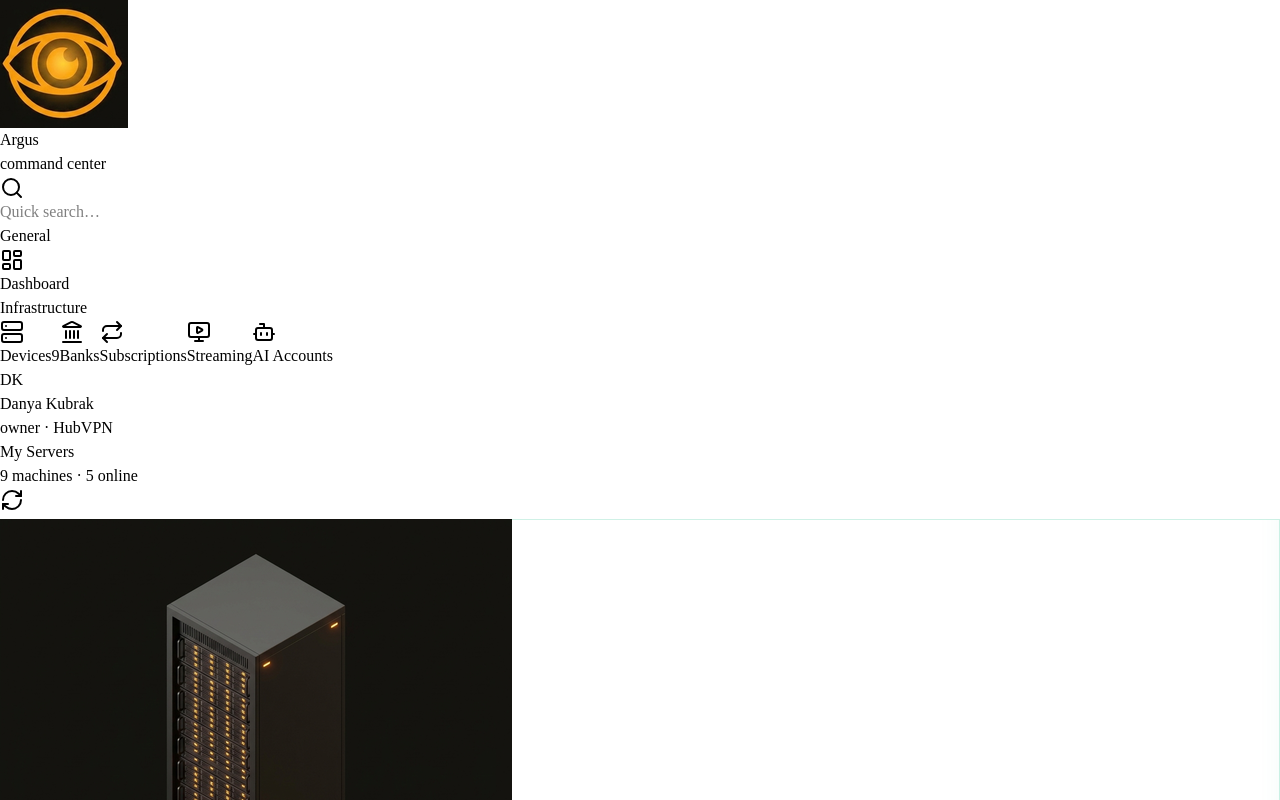
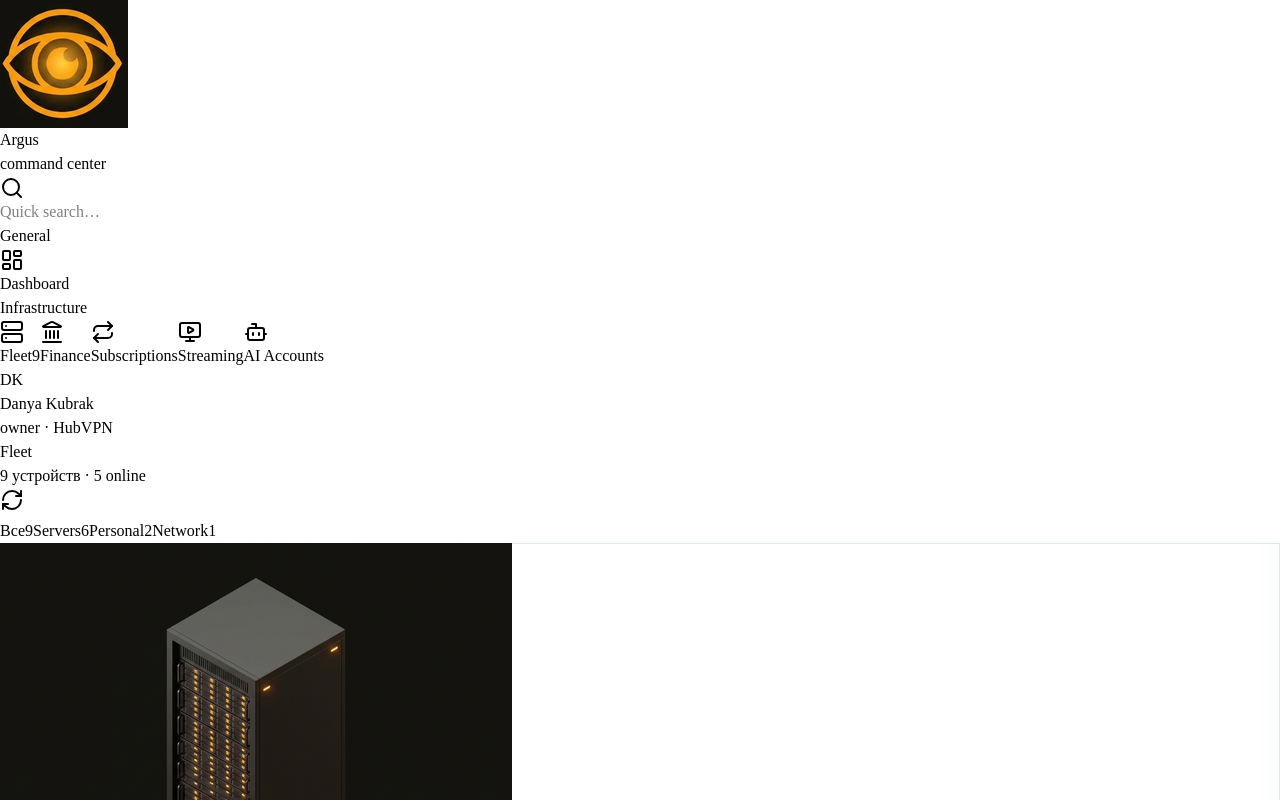
Before and after one commit to Archangel-gabri/argus, a React (Vite) app in the folder src/renderer/: page / in a window 1280 px wide. Shown: the top 800 px of the page. Built offline with nearby package versions, Linux system fonts and the light colour scheme.

Commit message:
feat(argus): fleet groups, passport cards, kind-aware drawer

```diff
--- a/src/renderer/src/components/DeviceDrawer.tsx
+++ b/src/renderer/src/components/DeviceDrawer.tsx
@@ -3,6 +3,7 @@ import { X, LayoutDashboard, TerminalSquare, FolderOpen, Network, Activity } fro
 import { cn } from '@/lib/cn'
 import { useUI, type DrawerTab } from '@/store/ui'
 import { useDevices } from '@/store/devices'
+import { isSshCapable } from '@/components/ServerCard'
 import { OverviewPane } from '@/components/panes/OverviewPane'
 import { TerminalPane } from '@/components/panes/TerminalPane'
 import { FilesPane } from '@/components/panes/FilesPane'
@@ -53,6 +54,8 @@ export function DeviceDrawer(): React.JSX.Element | null {
 
   if (!detail || !live) return null
 
+  const tabs = isSshCapable(live.kind) ? TABS : TABS.filter((t) => t.id === 'overview')
+
   return (
     <div className="fixed inset-0 z-50 flex justify-end bg-black/50" onMouseDown={close}>
       <div
@@ -63,7 +66,7 @@ export function DeviceDrawer(): React.JSX.Element | null {
           <div className="min-w-0">
             <div className="truncate text-base font-semibold text-white">{live.name}</div>
             <div className="truncate font-mono text-xs text-slate-500">
-              {live.user}@{live.ip || '—'}:{live.port}
+              {isSshCapable(live.kind) ? `${live.user}@${live.ip || '—'}:${live.port}` : live.os || live.provider}
             </div>
           </div>
           <button
@@ -76,7 +79,7 @@ export function DeviceDrawer(): React.JSX.Element | null {
         </div>
 
         <div className="flex items-center gap-1 border-b border-border px-3 py-2">
-          {TABS.map((t) => {
+          {tabs.map((t) => {
             const Icon = t.icon
             const active = tab === t.id
             return (
--- a/src/renderer/src/components/ServerCard.tsx
+++ b/src/renderer/src/components/ServerCard.tsx
@@ -13,9 +13,22 @@ import { money, pct } from '@/lib/format'
 import { providerHex, providerGlyph } from '@/lib/providers'
 import { providerLogo } from '@/lib/providerLogos'
 import { deviceIllustration } from '@/lib/illustrations'
-import type { DeviceDTO, Status } from '@/types'
+import type { DeviceDTO, DeviceKind, Status } from '@/types'
 import { useUI } from '@/store/ui'
 import { useDevices } from '@/store/devices'
+
+export const KIND_LABEL: Record<DeviceKind, string> = {
+  server: 'Сервер',
+  pc: 'ПК',
+  phone: 'Телефон',
+  watch: 'Часы',
+  buds: 'Наушники',
+  router: 'Роутер',
+  other: 'Девайс'
+}
+
+/** SSH-грани (терминал/файлы/порты/метрики) уместны только этим классам. */
+export const isSshCapable = (k: DeviceKind): boolean => k === 'server' || k === 'pc' || k === 'router'
 
 // 6-state system (color + text label = colorblind-safe). Only 'reboot' animates.
 export const STATUS: Record<
@@ -109,6 +122,7 @@ export function ServerCard({ s }: { s: DeviceDTO }): React.JSX.Element {
   const ramPct = s.ram.total ? (s.ram.used / s.ram.total) * 100 : 0
   // live bars stay lit for online + degraded; muted for down/unknown/maintenance/reboot
   const dim = s.status !== 'online' && s.status !== 'degraded'
+  const ssh = isSshCapable(s.kind)
 
   return (
     <div className="group rounded-xl border border-border bg-card/80 p-4 shadow-lg shadow-black/20 transition-colors hover:border-slate-600/60 hover:bg-card">
@@ -155,7 +169,7 @@ export function ServerCard({ s }: { s: DeviceDTO }): React.JSX.Element {
         <div className="min-w-0 flex-1">
           <div className="truncate text-[15px] font-semibold text-white">{s.name}</div>
           <div className="mt-0.5 truncate font-mono text-xs text-slate-500">
-            {s.user}@{s.ip || '—'}
+            {ssh ? `${s.user}@${s.ip || '—'}` : s.os || s.country || KIND_LABEL[s.kind]}
             {s.role ? ` · ${s.role}` : ''}
           </div>
         </div>
@@ -178,6 +192,8 @@ export function ServerCard({ s }: { s: DeviceDTO }): React.JSX.Element {
               >
                 <Pencil className="h-3.5 w-3.5" /> Edit
               </button>
+              {ssh && (
+                <>
                   <button
                     onClick={() => {
                       setMenu(false)
@@ -196,6 +212,8 @@ export function ServerCard({ s }: { s: DeviceDTO }): React.JSX.Element {
                   >
                     <Network className="h-3.5 w-3.5" /> Проброс портов
                   </button>
+                </>
+              )}
               <button
                 onClick={() => {
                   setMenu(false)
@@ -210,18 +228,29 @@ export function ServerCard({ s }: { s: DeviceDTO }): React.JSX.Element {
         </div>
       </div>
 
+      {ssh ? (
         <div className="mt-3 grid grid-cols-2 gap-3">
           <Bar label="CPU" value={pct(s.cpu)} percent={s.cpu} muted={dim} />
           <Bar label="RAM" value={`${s.ram.used}/${s.ram.total} GB`} percent={ramPct} muted={dim} />
         </div>
+      ) : (
+        <div className="mt-3 truncate rounded-lg border border-border/70 bg-bg/40 px-3 py-2 text-xs text-slate-400">
+          <span className="mr-2 rounded bg-white/5 px-1.5 py-0.5 text-[10px] font-semibold uppercase tracking-wide text-slate-500">
+            {KIND_LABEL[s.kind]}
+          </span>
+          {s.notes || 'Паспорт устройства — открой карточку для деталей.'}
+        </div>
+      )}
 
       <div className="mt-4 flex items-center gap-2">
+        {ssh && (
           <button
             onClick={() => openTerminal(s)}
             className="flex flex-1 items-center justify-center gap-1.5 rounded-lg bg-accent px-3 py-2 text-xs font-bold text-bg transition-colors hover:bg-accent-hover"
           >
             <TerminalSquare className="h-3.5 w-3.5" /> SSH
           </button>
+        )}
         {s.consoleUrl ? (
           <a
             href={s.consoleUrl}
--- a/src/renderer/src/components/Sidebar.tsx
+++ b/src/renderer/src/components/Sidebar.tsx
@@ -22,8 +22,8 @@ interface NavItem {
 const GENERAL: NavItem[] = [{ id: 'dashboard', label: 'Dashboard', icon: LayoutDashboard }]
 
 const INFRA: NavItem[] = [
-  { id: 'devices', label: 'Devices', icon: Server },
-  { id: 'banks', label: 'Banks', icon: Landmark },
+  { id: 'devices', label: 'Fleet', icon: Server },
+  { id: 'banks', label: 'Finance', icon: Landmark },
   { id: 'subscriptions', label: 'Subscriptions', icon: Repeat },
   { id: 'streaming', label: 'Streaming', icon: MonitorPlay },
   { id: 'ai', label: 'AI Accounts', icon: Bot }
--- a/src/renderer/src/views/DevicesView.tsx
+++ b/src/renderer/src/views/DevicesView.tsx
@@ -6,6 +6,19 @@ import { useUI } from '@/store/ui'
 import { ServerCard } from '@/components/ServerCard'
 import { InsightsPanel } from '@/components/InsightsPanel'
 import { DeviceDialog } from '@/components/DeviceDialog'
+import type { DeviceKind } from '@/types'
+
+type FleetGroup = 'all' | 'servers' | 'personal' | 'network'
+
+const groupOf = (k: DeviceKind): Exclude<FleetGroup, 'all'> =>
+  k === 'server' ? 'servers' : k === 'router' ? 'network' : 'personal'
+
+const GROUPS: Array<{ id: FleetGroup; label: string }> = [
+  { id: 'all', label: 'Все' },
+  { id: 'servers', label: 'Servers' },
+  { id: 'personal', label: 'Personal' },
+  { id: 'network', label: 'Network' }
+]
 
 export function DevicesView(): React.JSX.Element {
   const devices = useDevices((s) => s.devices)
@@ -13,13 +26,17 @@ export function DevicesView(): React.JSX.Element {
   const openCreate = useUI((s) => s.openCreate)
   const search = useUI((s) => s.search).trim().toLowerCase()
   const [refreshing, setRefreshing] = useState(false)
+  const [group, setGroup] = useState<FleetGroup>('all')
 
+  const inGroup = group === 'all' ? devices : devices.filter((d) => groupOf(d.kind) === group)
   const list = search
-    ? devices.filter((d) =>
+    ? inGroup.filter((d) =>
         `${d.name} ${d.provider} ${d.country} ${d.ip} ${d.os}`.toLowerCase().includes(search)
       )
-    : devices
+    : inGroup
   const onlineCount = devices.filter((d) => d.status === 'online').length
+  const countOf = (g: FleetGroup): number =>
+    g === 'all' ? devices.length : devices.filter((d) => groupOf(d.kind) === g).length
 
   const onRefresh = async (): Promise<void> => {
     setRefreshing(true)
@@ -33,11 +50,11 @@ export function DevicesView(): React.JSX.Element {
   return (
     <div className="flex h-full">
       <section className="flex-1 overflow-y-auto px-8 py-7">
-        <div className="mb-6 flex items-center justify-between">
+        <div className="mb-4 flex items-center justify-between">
           <div>
-            <h1 className="text-2xl font-semibold text-white">My Servers</h1>
+            <h1 className="text-2xl font-semibold text-white">Fleet</h1>
             <p className="mt-1 text-sm text-slate-500">
-              {devices.length} machines · {onlineCount} online
+              {devices.length} устройств · {onlineCount} online
             </p>
           </div>
           <div className="flex items-center gap-2">
@@ -53,6 +70,24 @@ export function DevicesView(): React.JSX.Element {
           </div>
         </div>
 
+        <div className="mb-5 flex items-center gap-1.5">
+          {GROUPS.map((g) => (
+            <button
+              key={g.id}
+              onClick={() => setGroup(g.id)}
+              className={cn(
+                'flex items-center gap-1.5 rounded-full px-3 py-1.5 text-xs font-medium transition-colors',
+                group === g.id
+                  ? 'bg-accent/15 text-accent ring-1 ring-accent/30'
+                  : 'text-slate-400 ring-1 ring-border hover:bg-white/5 hover:text-slate-200'
+              )}
+            >
+              {g.label}
+              <span className="tabular-nums opacity-70">{countOf(g.id)}</span>
+            </button>
+          ))}
+        </div>
+
         {devices.length === 0 ? (
           <button
             onClick={openCreate}
@@ -62,7 +97,7 @@ export function DevicesView(): React.JSX.Element {
           </button>
         ) : list.length === 0 ? (
           <div className="rounded-xl border border-dashed border-border py-16 text-center text-sm text-slate-500">
-            No servers match “{search}”.
+            No devices match “{search}”.
           </div>
         ) : (
           <div className="grid grid-cols-1 gap-5 lg:grid-cols-2">
```
Lines whose indentation alone changed are shown as unchanged.
